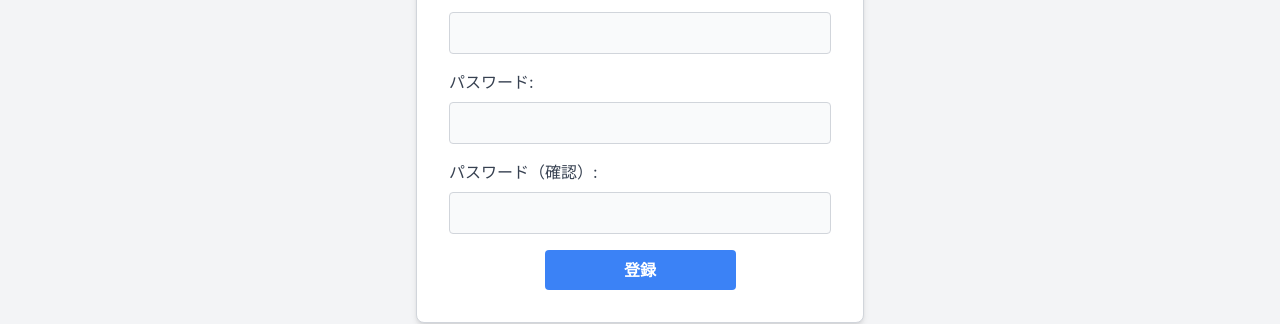
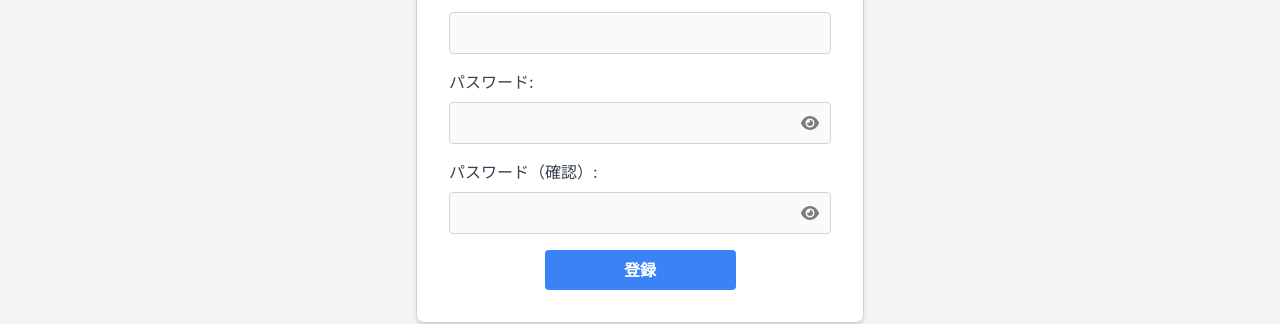
Before and after one commit to tokaisagami/nightmare-app-frontend, a React (Create React App) app: page /signup in a window 1280 px wide. Shown: the part 394-718 px from the top of the page. Built offline with nearby package versions, Linux system fonts and the light colour scheme.

Commit message:
update:パスワード表示非表示の切り替え導入

```diff
--- a/src/components/Signup/UserSignupPage.tsx
+++ b/src/components/Signup/UserSignupPage.tsx
@@ -2,12 +2,17 @@
 import { useDispatch } from 'react-redux';
 import { register } from '../../store/slices/registerSlice';
 import { useNavigate } from 'react-router-dom'
+import { FontAwesomeIcon } from '@fortawesome/react-fontawesome'; // FontAwesomeのインポート
+import { faEye, faEyeSlash } from '@fortawesome/free-solid-svg-icons'; // 必要なアイコンのインポート
 
 const UserSignupPage: React.FC = () => {
   const [name, setName] = useState('');
   const [email, setEmail] = useState('');
   const [password, setPassword] = useState('');
   const [passwordConfirmation, setPasswordConfirmation] = useState('');
+  const [showPassword, setShowPassword] = useState(false);
+  const [showPasswordConfirmation, setShowPasswordConfirmation] = useState(false);
+
   const dispatch = useDispatch();
   const navigate = useNavigate();
 
@@ -60,25 +65,42 @@
               className="w-full p-2 border border-gray-300 rounded bg-gray-50"
             />
           </div>
-          <div className="mb-4">
+          <div className="mb-4 relative">
             <label className="block text-gray-700 mb-2">パスワード:</label>
+            <div className="relative">
               <input
-              type="password"
+                type={showPassword ? "text" : "password"}
                 value={password}
                 onChange={(e) => setPassword(e.target.value)}
                 required
                 className="w-full p-2 border border-gray-300 rounded bg-gray-50"
               />
+              <span
+                onClick={() => setShowPassword(!showPassword)}
+                className="absolute right-3 top-1/2 transform -translate-y-1/2 cursor-pointer opacity-50 hover:opacity-100"
+              >
+                <FontAwesomeIcon icon={showPassword ? faEyeSlash : faEye} />
+              </span>
             </div>
-          <div className="mb-4">
+          </div>
+
+          <div className="mb-4 relative">
             <label className="block text-gray-700 mb-2">パスワード（確認）:</label>
+            <div className="relative">
               <input
-              type="password"
+                type={showPasswordConfirmation ? "text" : "password"}
                 value={passwordConfirmation}
                 onChange={(e) => setPasswordConfirmation(e.target.value)}
                 required
                 className="w-full p-2 border border-gray-300 rounded bg-gray-50"
               />
+              <span
+                onClick={() => setShowPasswordConfirmation(!showPasswordConfirmation)}
+                className="absolute right-3 top-1/2 transform -translate-y-1/2 cursor-pointer opacity-50 hover:opacity-100"
+              >
+                <FontAwesomeIcon icon={showPasswordConfirmation ? faEyeSlash : faEye} />
+              </span>
+            </div>
           </div>
           <div className="flex flex-col space-y-4 items-center">
             <button type="submit" className="w-2/4 bg-blue-500 hover:bg-blue-700 text-white font-bold py-2 px-4 rounded">
```
Lines whose indentation alone changed are shown as unchanged.
